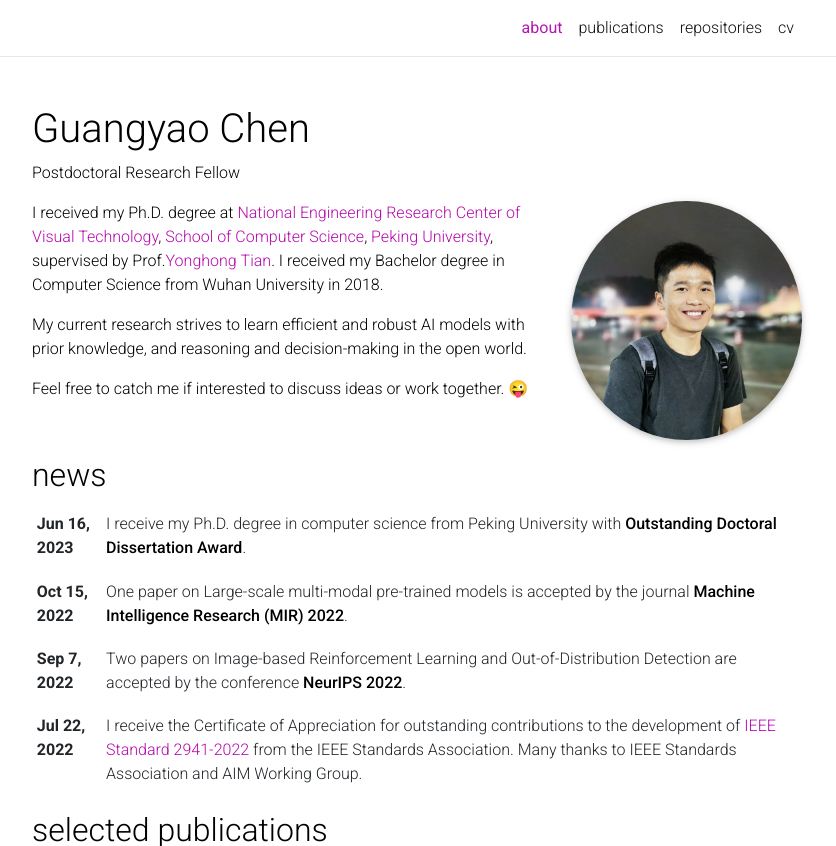
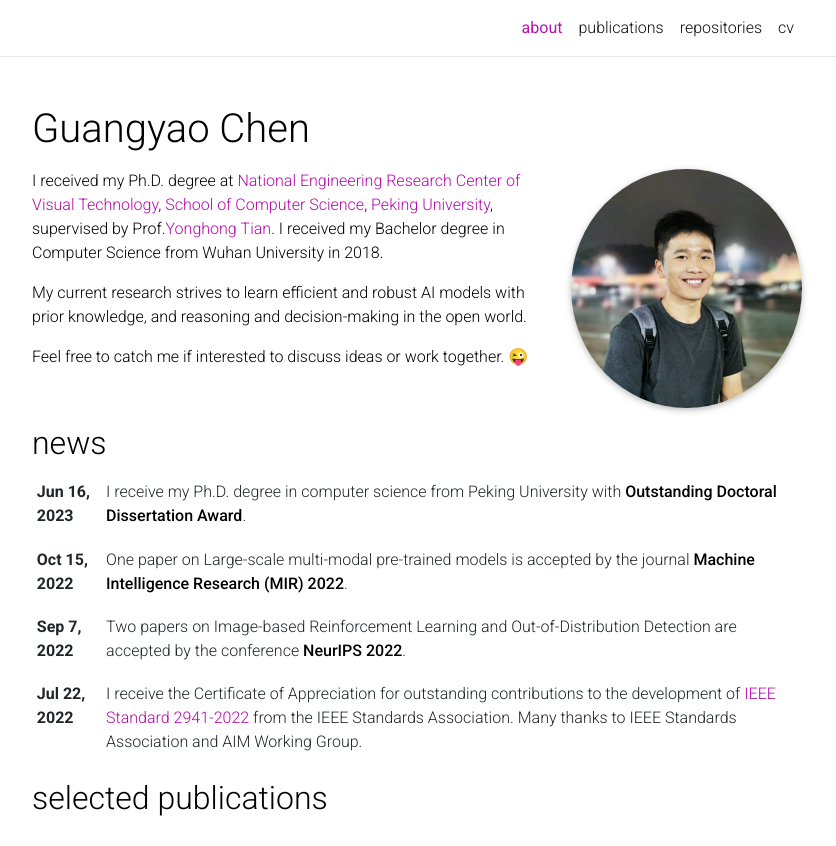
Before and after one commit to iCGY96/iCGY96.github.io, a Jekyll site: the page built from _pages/about.md, in a window 1280 px wide and 1167 px high, cut to the strip 0-846 px from the top of the window. Shown: the whole strip, without its empty margins (223-1059 px from the left). Built offline with Jekyll 4.4.1, drawn with Linux system fonts in a browser that asks for light colours; full-size pictures stand in for the smaller copies a plugin makes; comment, search, counter and statistics services are not loaded; a style sheet for code colours, icons or effects is not loaded.

Commit message:
Update about.md

```diff
--- a/_pages/about.md
+++ b/_pages/about.md
@@ -2,7 +2,7 @@
 layout: about
 title: about
 permalink: /
-subtitle: Postdoctoral Research Fellow # <a href='#'>Affiliations</a>. Address. Contacts. Moto. Etc.
+subtitle:  # Postdoctoral Research Fellow <a href='#'>Affiliations</a>. Address. Contacts. Moto. Etc.
 
 profile:
   align: right
```
